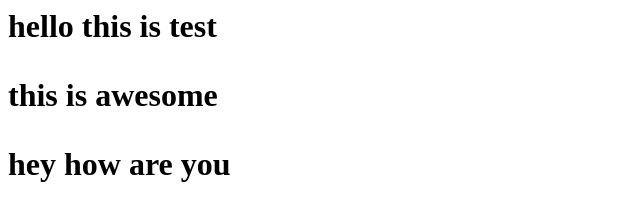
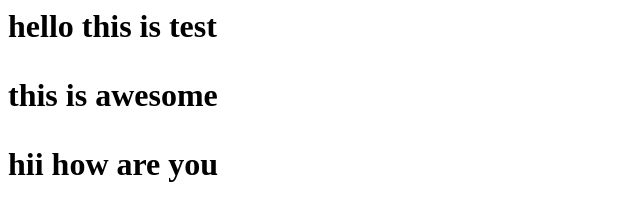
Before and after one commit to shubhamshiroya/my-repo1, a plain HTML site: page index.html in a window 1280 px wide. Shown: the whole page, without its empty margins (0-640 px from the left). Drawn offline with Linux system fonts and the light colour scheme.

Commit message:
chage hey to hii

```diff
--- a/index.html
+++ b/index.html
@@ -2,5 +2,6 @@
 <title>check websitwe</title>
 <h1>hello this is test<h1>
 <p>this is awesome</p>
-<p>hey how are you</p>
+<p>hii how are you</p>
+
 </html>
```
